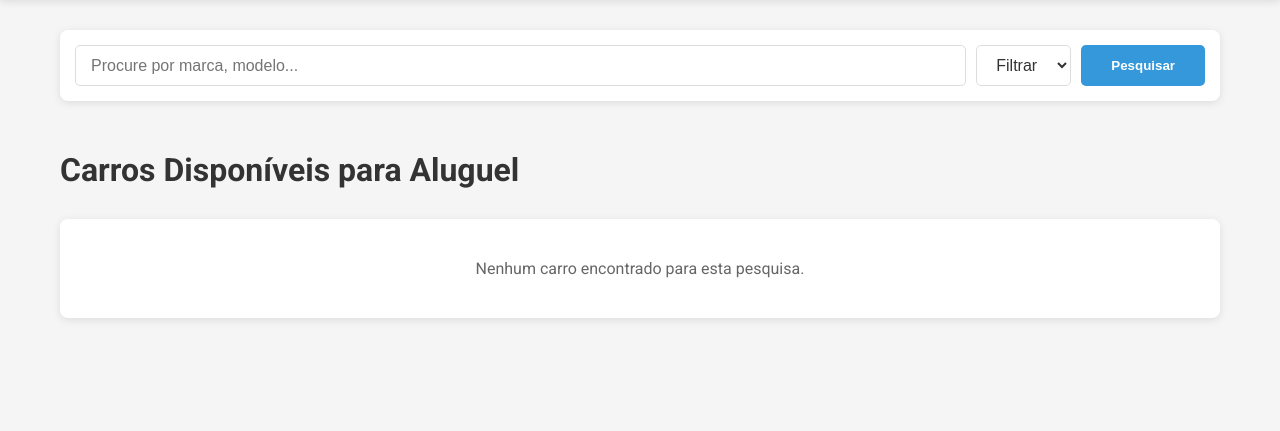
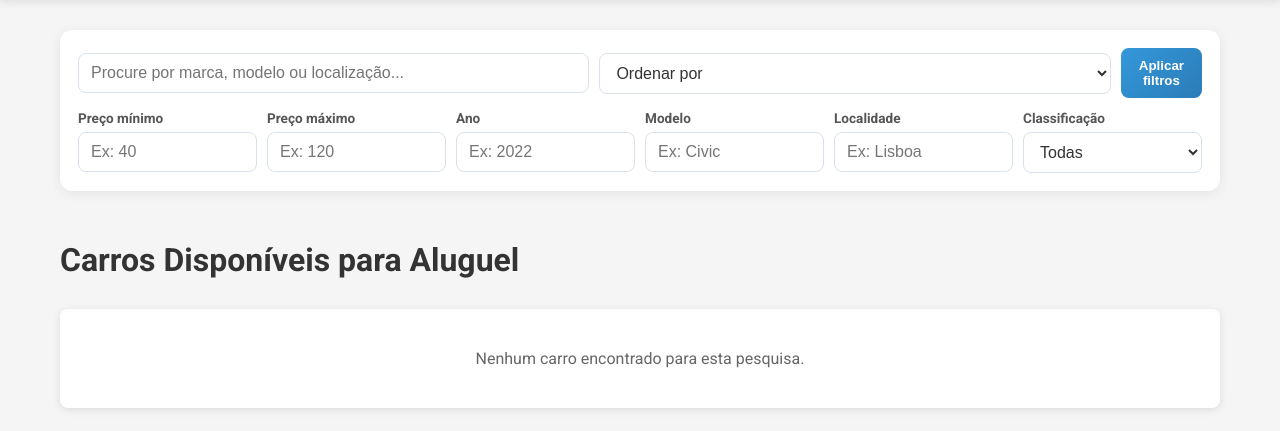
Before and after one commit to mika060606/P_Alugar_CArros, a Flask app: page /index in a window 1280 px wide. Shown: the part 90-521 px from the top of the page. Run offline with Flask 3, Linux system fonts and the light colour scheme; data that the repository does not hold is empty.

Commit message:
melhoria_filtro_favoritos

```diff
--- a/carros_utils.py
+++ b/carros_utils.py
@@ -1,19 +1,66 @@
-def filtrar_carros(carros, termo_pesquisa='', ordenar=''):
+def _coerce_int(value):
+    try:
+        return int(value)
+    except (TypeError, ValueError):
+        return None
+
+
+def filtrar_carros(carros, termo_pesquisa='', ordenar='', filtros=None):
     termo = (termo_pesquisa or '').strip().lower()
+    filtros = filtros or {}
+    carros_filtrados = list(carros)
 
     if termo:
-        carros = [
+        carros_filtrados = [
             carro
-            for carro in carros
+            for carro in carros_filtrados
             if termo in (getattr(carro, 'modelo', '') or '').lower()
             or termo in (getattr(carro, 'localizacao', '') or '').lower()
             or termo in (getattr(carro, 'descricao', '') or '').lower()
         ]
 
+    min_preco = filtros.get('min_preco')
+    if min_preco not in (None, ''):
+        min_preco = float(min_preco)
+        carros_filtrados = [carro for carro in carros_filtrados if getattr(carro, 'valor', 0) >= min_preco]
+
+    max_preco = filtros.get('max_preco')
+    if max_preco not in (None, ''):
+        max_preco = float(max_preco)
+        carros_filtrados = [carro for carro in carros_filtrados if getattr(carro, 'valor', 0) <= max_preco]
+
+    ano = _coerce_int(filtros.get('ano'))
+    if ano is not None:
+        carros_filtrados = [
+            carro for carro in carros_filtrados
+            if _coerce_int(getattr(carro, 'ano', None)) == ano
+        ]
+
+    modelo = (filtros.get('modelo') or '').strip().lower()
+    if modelo:
+        carros_filtrados = [
+            carro for carro in carros_filtrados
+            if modelo in (getattr(carro, 'modelo', '') or '').lower()
+        ]
+
+    localidade = (filtros.get('localidade') or '').strip().lower()
+    if localidade:
+        carros_filtrados = [
+            carro for carro in carros_filtrados
+            if localidade in (getattr(carro, 'localizacao', '') or '').lower()
+        ]
+
+    classificacao = (filtros.get('classificacao') or '').strip().lower()
+    if classificacao:
+        carros_filtrados = [
+            carro for carro in carros_filtrados
+            if classificacao in (getattr(carro, 'classificacao', '') or '').lower()
+        ]
+
     if ordenar == 'preco':
-        return sorted(carros, key=lambda carro: carro.valor)
+        return sorted(carros_filtrados, key=lambda carro: carro.valor)
 
     if ordenar == 'nome':
-        return sorted(carros, key=lambda carro: (getattr(carro, 'modelo', '') or '').lower())
+        return sorted(carros_filtrados, key=lambda carro: (getattr(carro, 'modelo', '') or '').lower())
 
-    return carros
+    return carros_filtrados
--- a/models.py
+++ b/models.py
@@ -28,6 +28,7 @@ class Carros(db.Model):
     modelo = db.Column(db.String(100), nullable=False)
     descricao = db.Column(db.Text(500), nullable=False)
     valor = db.Column(db.Float, nullable=False)
+    ano = db.Column(db.Integer, nullable=True)
     localizacao = db.Column(db.String(100), nullable=False)
     classificacao = db.Column(db.String(50), nullable=False)
     ativo = db.Column(db.Boolean, nullable=False, default=True)
--- a/routs.py
+++ b/routs.py
@@ -39,8 +39,16 @@ def login():
 def home():
     termo_pesquisa = request.args.get('q', '').strip()
     ordenar = request.args.get('ordenar', '')
+    filtros = {
+        'min_preco': request.args.get('min_preco', '').strip(),
+        'max_preco': request.args.get('max_preco', '').strip(),
+        'ano': request.args.get('ano', '').strip(),
+        'modelo': request.args.get('modelo', '').strip(),
+        'localidade': request.args.get('localidade', '').strip(),
+        'classificacao': request.args.get('classificacao', '').strip(),
+    }
     carros = Carros.query.filter_by(ativo=True).all()
-    carros = filtrar_carros(carros, termo_pesquisa, ordenar)
+    carros = filtrar_carros(carros, termo_pesquisa, ordenar, filtros)
 
     favoritos_ids = set()
     if session.get('user_authenticated'):
@@ -56,6 +64,12 @@ def home():
         user_name=session.get('user_name'),
         search_query=termo_pesquisa,
         ordenar=ordenar,
+        min_preco=filtros['min_preco'],
+        max_preco=filtros['max_preco'],
+        ano=filtros['ano'],
+        modelo=filtros['modelo'],
+        localidade=filtros['localidade'],
+        classificacao=filtros['classificacao'],
         favoritos_ids=favoritos_ids,
     )
 
@@ -68,6 +82,14 @@ def favoritos():
 
     termo_pesquisa = request.args.get('q', '').strip()
     ordenar = request.args.get('ordenar', '')
+    filtros = {
+        'min_preco': request.args.get('min_preco', '').strip(),
+        'max_preco': request.args.get('max_preco', '').strip(),
+        'ano': request.args.get('ano', '').strip(),
+        'modelo': request.args.get('modelo', '').strip(),
+        'localidade': request.args.get('localidade', '').strip(),
+        'classificacao': request.args.get('classificacao', '').strip(),
+    }
     favoritos_do_usuario = Favoritos.query.filter_by(user_id=session.get('user_id')).all()
 
     carros_favoritos = []
@@ -76,7 +98,7 @@ def favoritos():
         if carro and carro.ativo:
             carros_favoritos.append(carro)
 
-    carros_favoritos = filtrar_carros(carros_favoritos, termo_pesquisa, ordenar)
+    carros_favoritos = filtrar_carros(carros_favoritos, termo_pesquisa, ordenar, filtros)
 
     return render_template(
         'favoritos.html',
@@ -85,6 +107,12 @@ def favoritos():
         user_name=session.get('user_name'),
         search_query=termo_pesquisa,
         ordenar=ordenar,
+        min_preco=filtros['min_preco'],
+        max_preco=filtros['max_preco'],
+        ano=filtros['ano'],
+        modelo=filtros['modelo'],
+        localidade=filtros['localidade'],
+        classificacao=filtros['classificacao'],
         favoritos_ids={carro.id for carro in carros_favoritos},
     )
 
--- a/templates/index.html
+++ b/templates/index.html
@@ -142,43 +142,63 @@
 
         .search-container {
             display: flex;
-            gap: 10px;
+            flex-direction: column;
+            gap: 12px;
             background-color: #fff;
-            padding: 15px;
-            border-radius: 8px;
-            box-shadow: 0 2px 8px rgba(0, 0, 0, 0.1);
+            padding: 18px;
+            border-radius: 12px;
+            box-shadow: 0 2px 12px rgba(0, 0, 0, 0.08);
         }
 
-        .search-container input {
-            flex: 1;
-            border: 1px solid #ddd;
-            padding: 10px 15px;
-            border-radius: 5px;
+        .search-top-row {
+            display: flex;
+            gap: 10px;
+            align-items: center;
+        }
+
+        .search-grid {
+            display: grid;
+            grid-template-columns: repeat(auto-fit, minmax(160px, 1fr));
+            gap: 10px;
+        }
+
+        .search-group {
+            display: flex;
+            flex-direction: column;
+            gap: 6px;
+        }
+
+        .search-group label {
+            font-size: 0.85em;
+            font-weight: 600;
+            color: #555;
+        }
+
+        .search-container input,
+        .search-container select {
+            border: 1px solid #d9e2ec;
+            padding: 10px 12px;
+            border-radius: 8px;
             font-size: 1em;
+            background-color: #fff;
+            color: #333;
+            width: 100%;
         }
 
         .search-container button {
-            background-color: #3498db;
+            background: linear-gradient(135deg, #3498db, #2b7cb6);
             color: white;
             border: none;
-            padding: 10px 30px;
-            border-radius: 5px;
+            padding: 10px 18px;
+            border-radius: 8px;
             cursor: pointer;
             font-weight: 600;
-            transition: background-color 0.3s;
+            transition: transform 0.2s, background-color 0.3s;
         }
 
         .search-container button:hover {
-            background-color: #2980b9;
-        }
-
-        .search-container select {
-            border: 1px solid #ddd;
-            padding: 10px 15px;
-            border-radius: 5px;
-            font-size: 1em;
-            background-color: #fff;
-            color: #333;
+            transform: translateY(-1px);
+            background: linear-gradient(135deg, #2b7cb6, #21679f);
         }
 
         .card-actions {
@@ -490,13 +510,48 @@
     <!-- Barra de Pesquisa -->
     <div class="search-bar">
         <form class="search-container" action="/index" method="get">
-            <input type="text" name="q" value="{{ search_query or '' }}" placeholder="Procure por marca, modelo...">
-            <select name="ordenar">
-                <option value="">Filtrar</option>
-                <option value="preco" {% if ordenar == 'preco' %}selected{% endif %}>Preço</option>
-                <option value="nome" {% if ordenar == 'nome' %}selected{% endif %}>Nome</option>
-            </select>
-            <button type="submit">Pesquisar</button>
+            <div class="search-top-row">
+                <input type="text" name="q" value="{{ search_query or '' }}" placeholder="Procure por marca, modelo ou localização...">
+                <select name="ordenar">
+                    <option value="">Ordenar por</option>
+                    <option value="preco" {% if ordenar == 'preco' %}selected{% endif %}>Preço</option>
+                    <option value="nome" {% if ordenar == 'nome' %}selected{% endif %}>Nome</option>
+                </select>
+                <button type="submit">Aplicar filtros</button>
+            </div>
+            <div class="search-grid">
+                <div class="search-group">
+                    <label for="min_preco">Preço mínimo</label>
+                    <input type="number" id="min_preco" name="min_preco" min="0" step="0.01" value="{{ min_preco or '' }}" placeholder="Ex: 40">
+                </div>
+                <div class="search-group">
+                    <label for="max_preco">Preço máximo</label>
+                    <input type="number" id="max_preco" name="max_preco" min="0" step="0.01" value="{{ max_preco or '' }}" placeholder="Ex: 120">
+                </div>
+                <div class="search-group">
+                    <label for="ano">Ano</label>
+                    <input type="number" id="ano" name="ano" min="1900" max="2100" value="{{ ano or '' }}" placeholder="Ex: 2022">
+                </div>
+                <div class="search-group">
+                    <label for="modelo">Modelo</label>
+                    <input type="text" id="modelo" name="modelo" value="{{ modelo or '' }}" placeholder="Ex: Civic">
+                </div>
+                <div class="search-group">
+                    <label for="localidade">Localidade</label>
+                    <input type="text" id="localidade" name="localidade" value="{{ localidade or '' }}" placeholder="Ex: Lisboa">
+                </div>
+                <div class="search-group">
+                    <label for="classificacao">Classificação</label>
+                    <select id="classificacao" name="classificacao">
+                        <option value="">Todas</option>
+                        <option value="5" {% if classificacao == '5' %}selected{% endif %}>5★</option>
+                        <option value="4" {% if classificacao == '4' %}selected{% endif %}>4★</option>
+                        <option value="3" {% if classificacao == '3' %}selected{% endif %}>3★</option>
+                        <option value="2" {% if classificacao == '2' %}selected{% endif %}>2★</option>
+                        <option value="1" {% if classificacao == '1' %}selected{% endif %}>1★</option>
+                    </select>
+                </div>
+            </div>
         </form>
     </div>
 
```
Also changed, not shown: templates/favoritos.html (+49 -10 lines), tests/test_carros_utils.py (+26 -3 lines).
